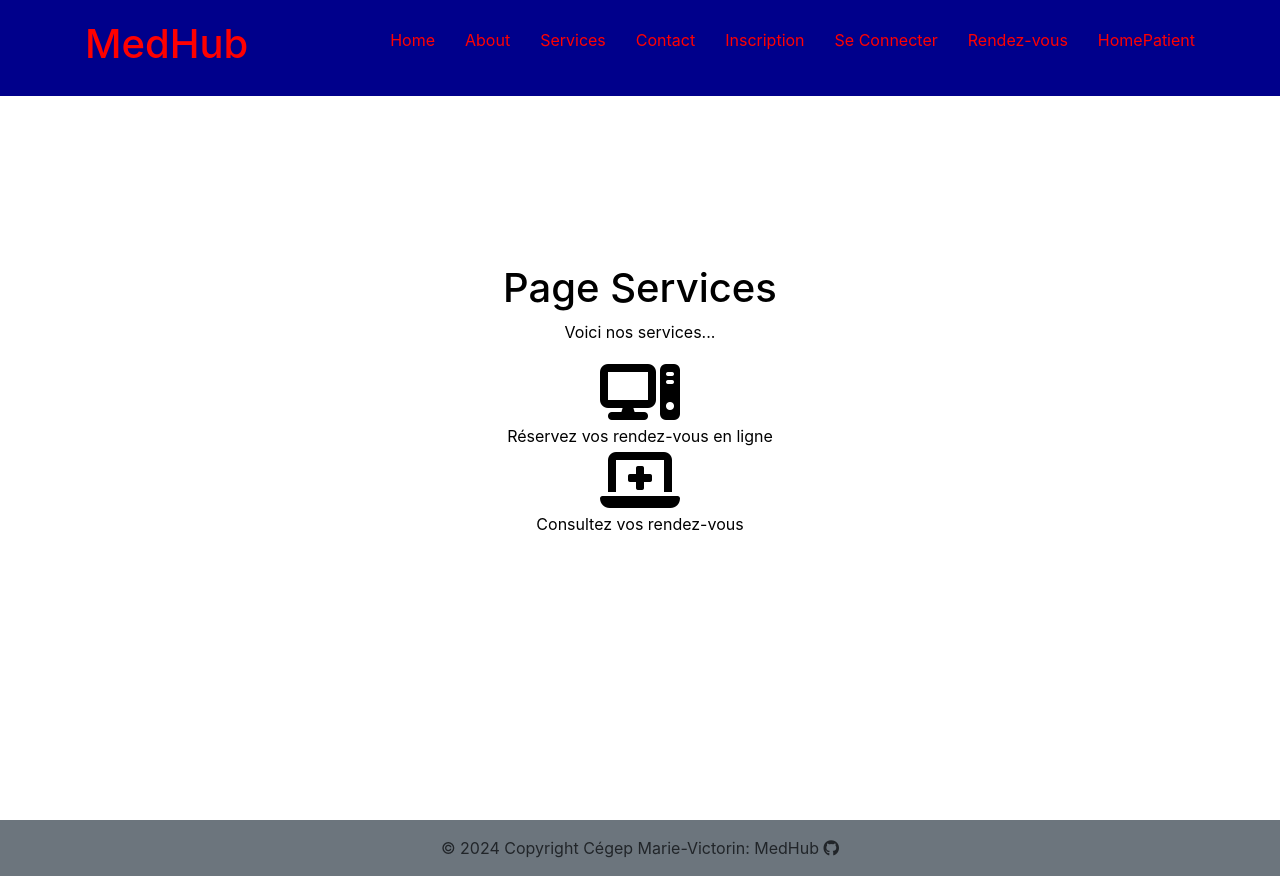
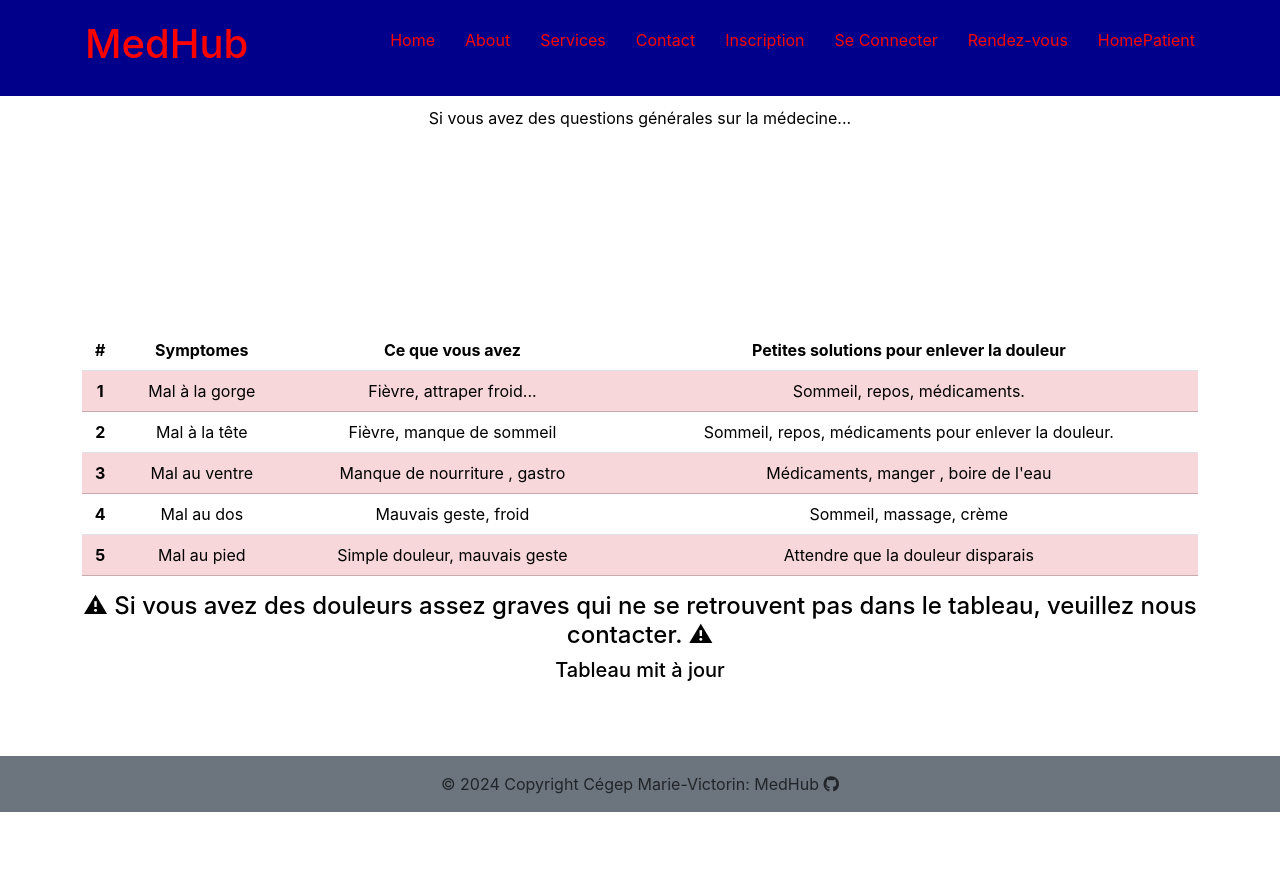
Before and after one commit to Yves-Shaheem/applicationWeb, a React (Create React App) app in the folder frontend/: page /Services in a window 1280 px wide. After the commit the page ends 812 px from the top, so only its background shows below. Built offline with nearby package versions, Linux system fonts and the light colour scheme.

Commit message:
Avancement page Service - Contact - FAQ

```diff
--- a/frontend/src/App.css
+++ b/frontend/src/App.css
@@ -54,7 +54,7 @@
   background-repeat: no-repeat;
   background-size: cover;
   background-position: bottom center;
-  height: 100vh;
+  height: 92vh;
   color: black;
   display: flex;
   align-items: center;
@@ -62,3 +62,8 @@
   margin-bottom: 20px;
   z-index: -2;
 }
+
+
+.entete {
+  margin-bottom: 200px;
+}
--- a/frontend/src/App.js
+++ b/frontend/src/App.js
@@ -12,6 +12,7 @@
 import RendezVous from './Composants/RendezVous';
 import TermsOfUse from './Composants/TermsOfUse';
 import HomePatient from "./Composants/HomePatient";
+import Faq from "./Composants/Faq";
 
 function App() {
   return (
@@ -30,6 +31,7 @@
           <Route path="/RendezVous" element={<RendezVous/>} />
           <Route path="/TermsOfUse" element={<TermsOfUse/>} />
           <Route path='/HomePatient' element={<HomePatient/>} />
+          <Route path='/Faq' element={<Faq/>} />
 
         </Routes>
       </div>
--- a/frontend/src/Composants/Contact.js
+++ b/frontend/src/Composants/Contact.js
@@ -1,3 +1,4 @@
+import { Link } from "react-router-dom"
 function Contact() {
     return(
         <div className="hero">
@@ -5,13 +6,15 @@
                 <div className="pt-1">
                 <h1>Page Contact</h1>
                 <h4>Contactez-nous si vous avez des questions. Nous sommes disponibles toute la semaine.</h4>
-                <br/>
+                <br/><br/><br/><br/><br/>
                 </div>
                 <div className="row">
                 <div className="col-sm"><i className="fa-solid fa-phone fa-4x"></i><br/>Par téléphone <br/> <b>514-595-9201</b></div>
                 <div className="col-sm"><i class="fa-regular fa-envelope fa-4x"></i><br/>Par email <br/> <b>MedHub@gmail.com</b> </div>
                 <div className="col-sm"><i class="fa-solid fa-location-dot fa-4x"></i><br/>Notre adresse<br/> <b>729 rue laFrontiere, Montréal QC, B8J 9J7</b> </div>
                 </div>
+                <br/><br/><br/><br/><br/><br/><br/>
+                <h1>Vous avez toujours des questions ? Regardez notre</h1><Link to="/Faq"> <h1>FAQ📃</h1></Link>
             </div>
         </div>
     )
--- /dev/null
+++ b/frontend/src/Composants/Faq.js
@@ -0,0 +1,26 @@
+function Faq() {
+    return (
+        <div className="hero">
+            <div className="container">
+                <div className="pt-1">
+                    <h1>FAQ</h1></div>
+                <div class="accordion" id="accordionExample">
+                    <div class="accordion-item">
+                        <h2 class="accordion-header" id="headingOne">
+                            <button class="accordion-button" type="button" data-bs-toggle="collapse" data-bs-target="#collapseOne" aria-expanded="true" aria-controls="collapseOne">
+                                Accordion Item #1
+                            </button>
+                        </h2>
+                        <div id="collapseOne" class="accordion-collapse collapse show" aria-labelledby="headingOne" data-bs-parent="#accordionExample">
+                            <div class="accordion-body">
+                                <p>aaaaa</p>
+                            </div>
+                        </div>
+                    </div>
+                </div>
+            </div>
+        </div>
+    )
+}
+
+export default Faq;
--- a/frontend/src/Composants/Services.js
+++ b/frontend/src/Composants/Services.js
@@ -2,11 +2,55 @@
     return(
         <div className="hero">
             <div className="container">
-                <h1>Page Services</h1>
-                <p>Voici nos services...</p>
-                <div className="row"></div>
-                <div className="col-sm"><i class="fa-solid fa-computer fa-4x"></i><br/>Réservez vos rendez-vous en ligne</div>
-                <div className="col-sm"><i class="fa-solid fa-laptop-medical fa-4x"></i><br/>Consultez vos rendez-vous</div>
+                <div className="pt-1">
+                 <div className="entete">
+                <h1>Nos services médicaux</h1>
+                <p>Si vous avez des questions générales sur la médecine...</p></div>
+                </div>
+                <table className="table">
+                    <thead>
+                        <tr>
+                            <th scope="col">#</th>
+                            <th scope="col">Symptomes</th>
+                            <th scope="col">Ce que vous avez</th>
+                            <th scope="col">Petites solutions pour enlever la douleur</th>
+                        </tr>
+                    </thead>
+                    <tbody>
+                        <tr className="table-danger">
+                            <th scope="row">1</th>
+                            <td>Mal à la gorge</td>
+                            <td>Fièvre, attraper froid...</td>
+                            <td>Sommeil, repos, médicaments.</td>
+                        </tr>
+                        <tr>
+                            <th scope="row">2</th>
+                            <td>Mal à la tête</td>
+                            <td>Fièvre, manque de sommeil</td>
+                            <td>Sommeil, repos, médicaments pour enlever la douleur.</td>
+                        </tr>
+                        <tr className="table-danger">
+                            <th scope="row">3</th>
+                            <td>Mal au ventre</td>
+                            <td>Manque de nourriture , gastro</td>
+                            <td>Médicaments, manger , boire de l'eau</td>
+                        </tr>
+                        <tr>
+                            <th scope="row">4</th>
+                            <td>Mal au dos</td>
+                            <td>Mauvais geste, froid</td>
+                            <td>Sommeil, massage, crème</td>
+                        </tr>
+                        <tr className="table-danger">
+                            <th scope="row">5</th>
+                            <td>Mal au pied</td>
+                            <td>Simple douleur, mauvais geste</td>
+                            <td>Attendre que la douleur disparais</td>
+                        </tr>
+                    </tbody>
+                </table>
+                <h4>⚠ Si vous avez des douleurs assez graves qui ne se retrouvent pas dans le tableau, veuillez nous contacter. ⚠</h4>
+                <h5>Tableau mit à jour</h5>
             </div>
         </div>
     )
```
